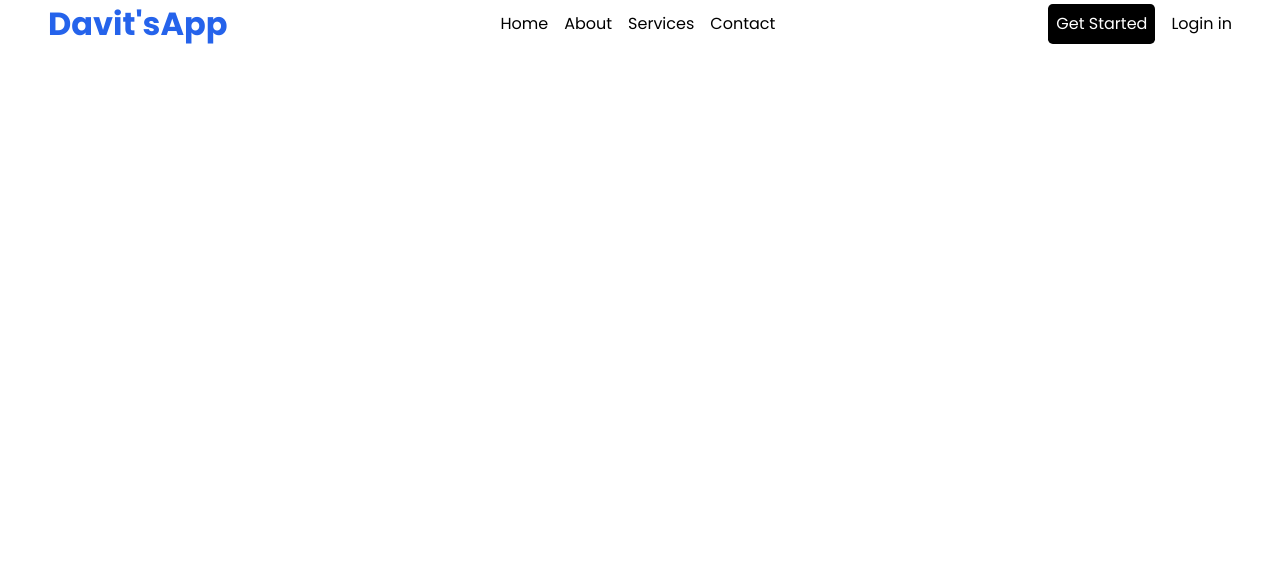
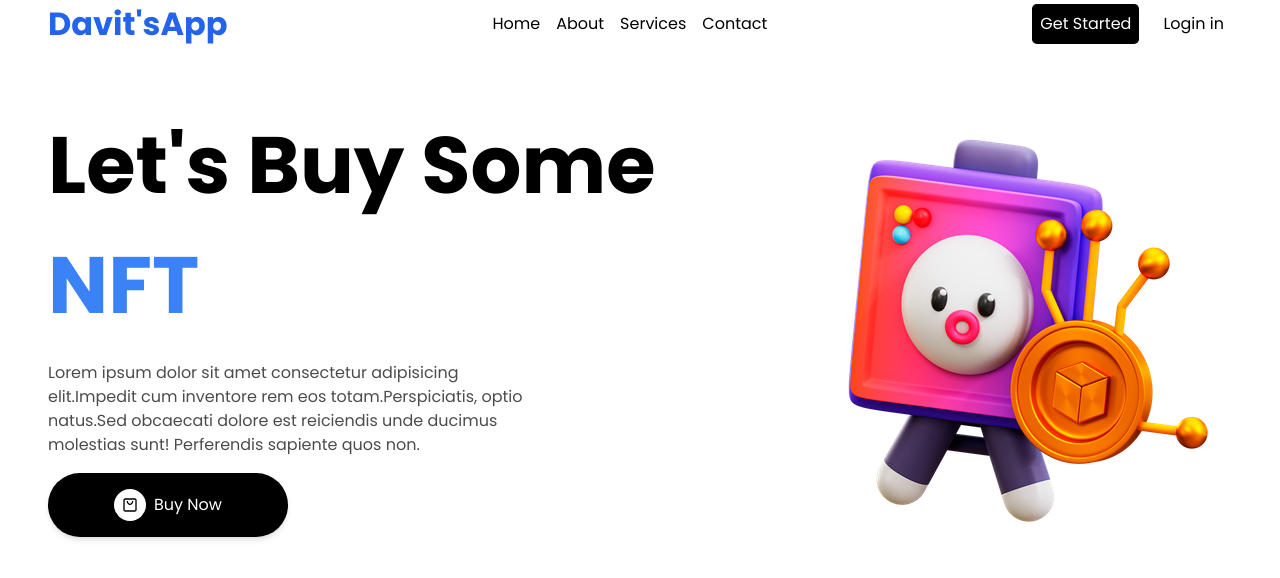
Before and after one commit to davita101/Project-V1, a React (Vite) app: page / in a window 1280 px wide. Shown: the top 578 px of the page. Built offline with nearby package versions, Linux system fonts and the light colour scheme.

Commit message:
Add hero/ fixx navbar

```diff
--- a/src/App.jsx
+++ b/src/App.jsx
@@ -3,7 +3,7 @@ import { Navbar, Hero, Info, Product, Sellers, Footer } from "./components"
 function App() {
 
   return (
-    <div>
+    <div className="max-w-[100rem] main-div">
       <header>
         <Navbar />
       </header>
--- /dev/null
+++ b/src/assets/index.js
@@ -0,0 +1 @@
+export { default as Nft } from './nft-img.png'
--- a/src/components/Hero.jsx
+++ b/src/components/Hero.jsx
@@ -1,9 +1,34 @@
-import React from 'react'
+import React, { useState } from 'react'
+import { heroText } from './constants'
+import { Nft } from '../assets'
+import { CiShop } from 'react-icons/ci'
+import { CgShoppingBag } from 'react-icons/cg'
 
 function Hero() {
+    const [click, setClick] = useState(false)
+    const [clickMb, setClickMb] = useState(false)
+
     return (
-        <div>
+        <div className=' p-[3rem] flex justify-between md:flex-row flex-col-reverse items-center'>
+            <div className='flex flex-col gap-[1rem]'>
+                <h1 className='xl:text-[5em] text-[3em] font-bold'>Let's Buy Some <br />
+                    <span className=' text-blue-500'>NFT</span></h1>
 
+                {heroText.map((item, index) => (
+                    <p key={index} className='text-[1em] max-w-[500px] opacity-[.7] '>{item.content}</p>
+                ))}
+                <div onClick={() => setClickMb(!clickMb)} onMouseOver={() => setClick(true)} onMouseLeave={() => setClick(false)} className='w-[15rem] h-[4rem] px-[2rem] py-[1rem] gap-[.5rem] overflow-hidden flex items-center justify-center bg-black text-white  cursor-pointer rounded-[50px] shadow-md'>
+                    <div className={` ${click || clickMb ? 'opacity-0 absolute z-[-1] ' : 'opacity-[1]'}  transition-all duration-300 ease-in bg-white rounded-full p-[.5rem]`}>
+                        <CgShoppingBag className='text-[#000]' />
+
+                    </div>
+                    <span className={`${(click || clickMb) && 'text-[1.5em] absolute'}  duration-300 transition-all `}>Buy Now</span>
+
+                </div>
+            </div>
+            <div>
+                <img src={Nft} alt="" />
+            </div>
         </div>
     )
 }
--- a/src/components/Navbar.jsx
+++ b/src/components/Navbar.jsx
@@ -11,12 +11,12 @@ function Navbar() {
             {/* DESKTOP */}
             <ul className='md:flex hidden gap-[1rem] '>
                 {navLinks.map((item, index) => (
-                    <li key={index} className=' hover:text-[#ffffff] ease-in cursor-pointer transition-all'>{item.label}</li>
+                    <li key={index} className=' hover:opacity-[.5] ease-in cursor-pointer transition-all'>{item.label}</li>
                 ))}
             </ul>
             <div className='md:flex hidden gap-[1rem] items-center'>
                 <button className='bg-black transition-all ease-in hover:bg-transparent hover:text-black text-white p-2 rounded-[.3rem]'>Get Started</button>
-                <span>Login in</span>
+                <span className='hover:bg-black hover:text-white transition-all py-[.5rem] px-[.5rem] rounded-[.3rem] cursor-pointer'>Login in</span>
             </div>
             {/* MOBILE */}
             <div onClick={handelClick} className='md:hidden flex absolute z-[999] text-[2rem] right-[1rem] cursor-pointer'>
@@ -24,16 +24,19 @@ function Navbar() {
                 {click ? <IoClose className=' text-white text-[3rem] opacity-[1] transition-all' /> : <IoClose className='opacity-[0]    transition-all' />}
             </div>
 
-            {<div className={`${!click ? 'translate-x-[500px]' : 'translate-x-full'} shadow-indigo-500/50 transition-all ease-in flex md:hidden relative `}>
-                <div className='rounded-[.5rem]  absolute bg-blue-600 w-[250px] h-[350px] top-[-2rem] right-[-3rem]' />
-                <ul className='flex gap-[1rem] flex-col absolute right-[2rem] text-center top-[0]'>
+            {<div className={`${!click ? 'translate-x-[500px]' : 'translate-x-0'} shadow-indigo-500/50 transition-all ease-in flex md:hidden relative `}>
+                {/* BLUE BAR */}
+                <div className='rounded-[.5rem]  absolute bg-blue-600 w-[250px] h-[360px] top-[-2rem] right-[-3rem]' />
+                {/* NAVLINKS */}
+                <ul className='flex flex-col absolute right-[2rem] text-center top-[1rem]'>
                     {navLinks.map((item, index) => (
-                        <li key={index} className=' text-[1.2em] hover:text-[#ffff] ease-in cursor-pointer transition-all'>{item.label}</li>
+                        <li key={index} className='relative hover:bg-[#fff] hover:text-[black] right-[-6.3rem] w-[18rem] h-[3rem] px-[1rem]  text-[1.2em] hover:shadow-lg hover:text-[1.5em] hover:px-[.5rem] hover:text-[#ffff] ease-in cursor-pointer transition-all flex items-center justify-center '>{item.label}</li>
                     ))}
                 </ul>
-                <div className='flex gap-[1rem] items-center flex-col-reverse absolute right-[.5rem] top-[11.5rem]'>
+                {/* BUTTONS */}
+                <div className='flex gap-[1rem] items-center flex-col-reverse absolute right-[.5rem] top-[14rem]'>
                     <button className='bg-black transition-all ease-in hover:bg-transparent hover:border-2 text-white p-2 w-[8rem] rounded-[.3rem]'>Get Started</button>
-                    <span className='border-2 w-[8rem] text-center rounded-[.3rem] text-[#fff] cursor-pointer p-[.2rem]  hover:border-0 hover:bg-black hover:p-[.32rem]' >Login in</span>
+                    <span className='border-2 w-[8rem]  text-center rounded-[.3rem] text-[#fff] cursor-pointer p-[.2rem]  hover:border-0 hover:bg-black hover:p-[.32rem] hover:w-[100%] transition-all' >Login in</span>
                 </div>
             </div>}
         </div>
--- a/src/index.css
+++ b/src/index.css
@@ -6,6 +6,10 @@
 @tailwind components;
 @tailwind utilities;
 
+html{
+    scroll-behavior: smooth;
+}
+
 *{
     margin: 0;
     padding: 0;
@@ -13,3 +17,7 @@
     list-style: none;
     font-family: "Poppins", sans-serif;
 }
+.main-div{
+    margin: 0 auto;
+    overflow: hidden;
+}
```
Also changed, not shown: src/assets/nft-img.png (added).
